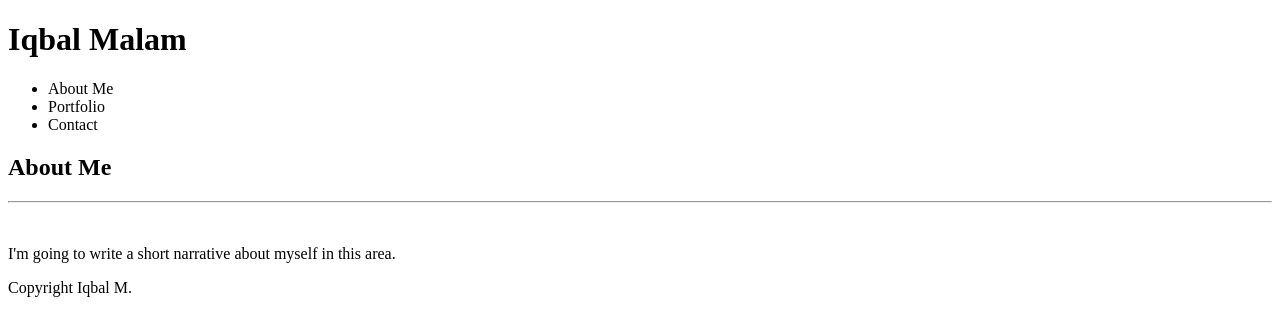
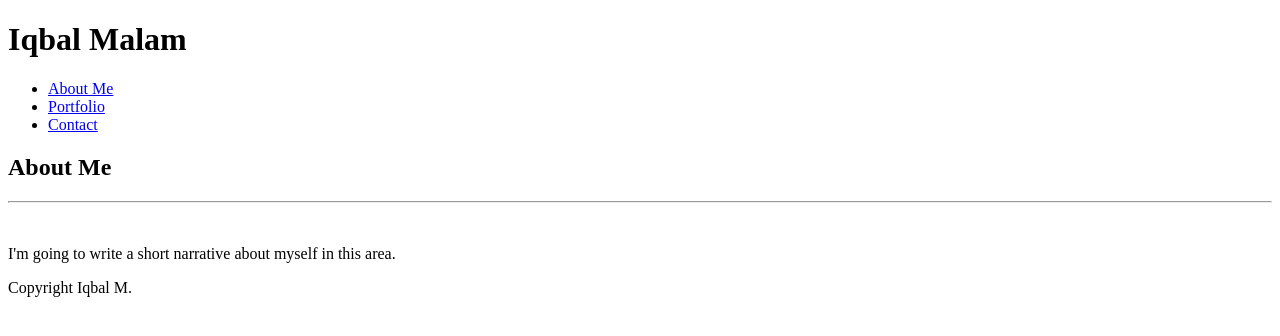
Before and after one commit to imalam64/Basic-Portfolio, a plain HTML site: page index.html in a window 1280 px wide. Drawn offline with Linux system fonts and the light colour scheme; files that its build step writes are made by us from their sources.

Commit message:
added reset css code

```diff
--- a/assets/css/reset.css
+++ b/assets/css/reset.css
@@ -0,0 +1,48 @@
+/* http://meyerweb.com/eric/tools/css/reset/
+   v2.0 | 20110126
+   License: none (public domain)
+*/
+
+html, body, div, span, applet, object, iframe,
+h1, h2, h3, h4, h5, h6, p, blockquote, pre,
+a, abbr, acronym, address, big, cite, code,
+del, dfn, em, img, ins, kbd, q, s, samp,
+small, strike, strong, sub, sup, tt, var,
+b, u, i, center,
+dl, dt, dd, ol, ul, li,
+fieldset, form, label, legend,
+table, caption, tbody, tfoot, thead, tr, th, td,
+article, aside, canvas, details, embed,
+figure, figcaption, footer, header, hgroup,
+menu, nav, output, ruby, section, summary,
+time, mark, audio, video {
+	margin: 0;
+	padding: 0;
+	border: 0;
+	font-size: 100%;
+	font: inherit;
+	vertical-align: baseline;
+}
+/* HTML5 display-role reset for older browsers */
+article, aside, details, figcaption, figure,
+footer, header, hgroup, menu, nav, section {
+	display: block;
+}
+body {
+	line-height: 1;
+}
+ol, ul {
+	list-style: none;
+}
+blockquote, q {
+	quotes: none;
+}
+blockquote:before, blockquote:after,
+q:before, q:after {
+	content: '';
+	content: none;
+}
+table {
+	border-collapse: collapse;
+	border-spacing: 0;
+}
--- a/index.html
+++ b/index.html
@@ -2,16 +2,16 @@
 <html>
 <head>
     <title>Iqbal C Malam</title>
-    <link rel="stylesheet" type="text/css" media="screen" href="style.css" />
+    <link rel="stylesheet" type="text/css" media="screen" href="/assets/css/style.css" />
 </head>
 <body>
     <div class ="header">
         <h1>Iqbal Malam</h1>
 
     <ul>
-        <li>About Me</li>
-        <li>Portfolio</li>
-        <li>Contact</li>
+        <li><a href="index.html">About Me</a></li>
+        <li><a href="portfolio.html">Portfolio</a></li>
+        <li><a href="contact.html">Contact</a></li>
     </ul>
     </div>
 
```
Also changed, not shown: contact.html (+4 -4 lines), portfolio.html (+4 -4 lines).
